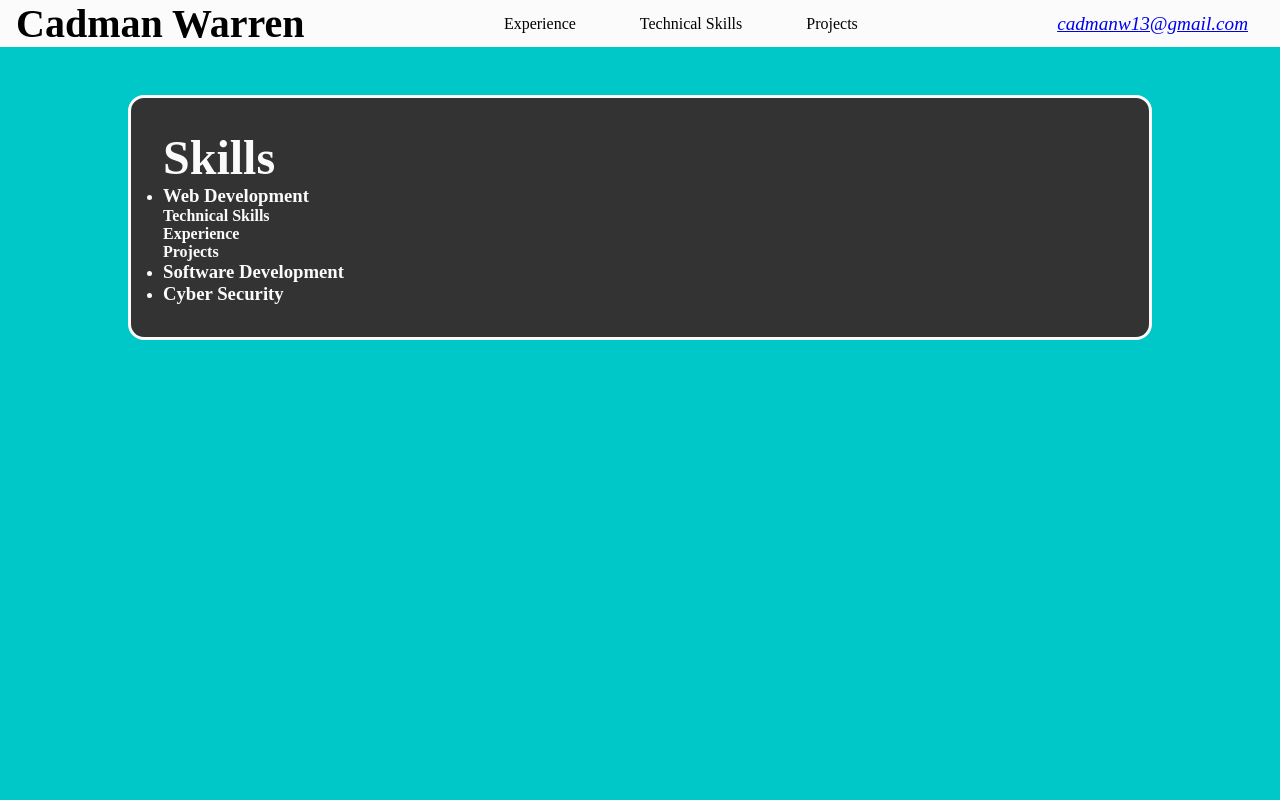
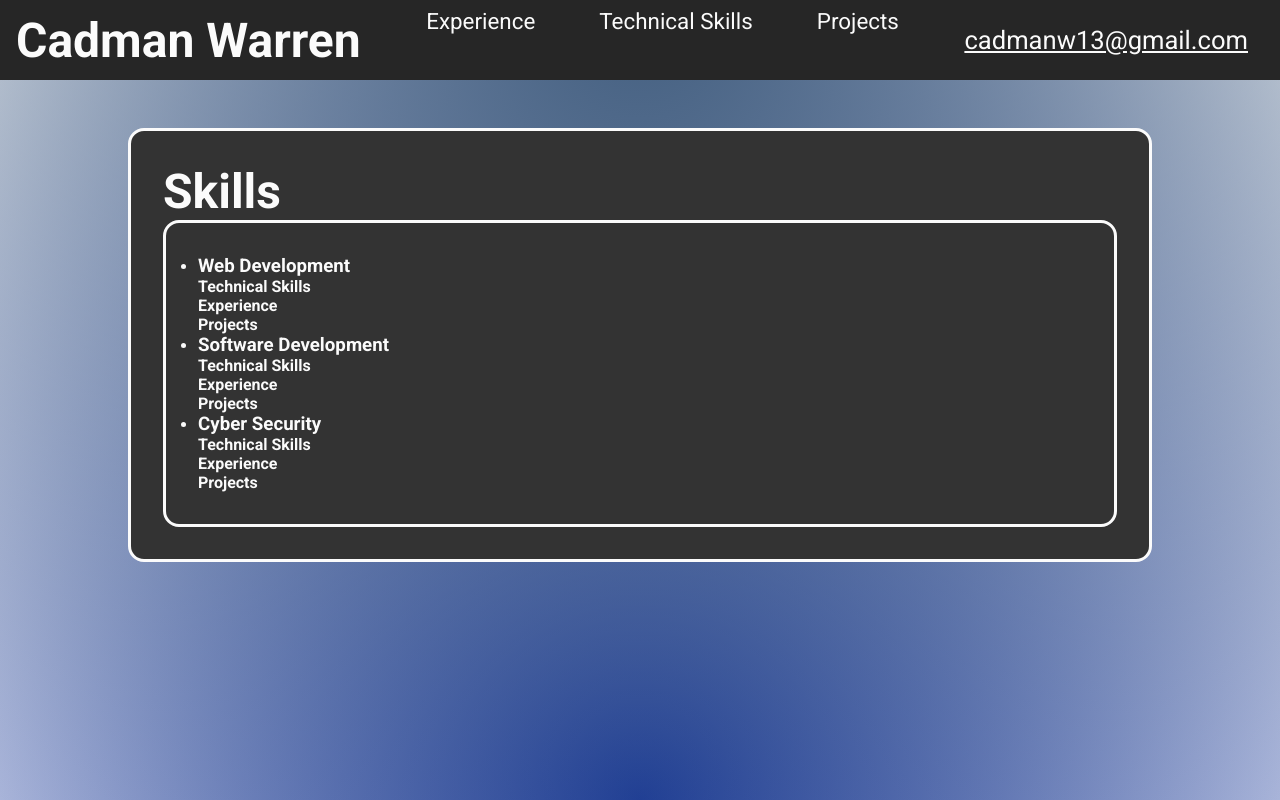
Before and after one commit to CadmanW/Cadman-Warren, a plain HTML site: page index.html in a window 1280 px wide. Drawn offline with Linux system fonts and the light colour scheme.

Commit message:
frontend web dev is so boring

```diff
--- a/index.html
+++ b/index.html
@@ -8,7 +8,7 @@
 </head>
 <body>
     <header>
-        <h1 id="title">Cadman Warren</h1>
+        <h1>Cadman Warren</h1>
         <nav>
             <ul id="nav-list">
                 <li class="nav-list-items">Experience</li>
@@ -24,23 +24,28 @@
     <main>
         <h2 id="skills-title">Skills</h2>
         <ul id="skills-list">
-            <li>
+            <li class="skills-list-items" id="web-dev">
                 <h3>Web Development</h3>
 
                 <h4>Technical Skills</h4>
-
                 <h4>Experience</h4>
                 <h4>Projects</h4>
             </li>
 
-            <li>
+            <li class="skills-list-items" id="software-dev">
                 <h3>Software Development</h3>
 
+                <h4>Technical Skills</h4>
+                <h4>Experience</h4>
+                <h4>Projects</h4>
             </li>
 
-            <li>
+            <li class="skills-list-items" id="cyber-security">
                 <h3>Cyber Security</h3>
 
+                <h4>Technical Skills</h4>
+                <h4>Experience</h4>
+                <h4>Projects</h4>
             </li>
         </ul>
     </main>
--- a/style.css
+++ b/style.css
@@ -1,3 +1,5 @@
+@import url('https://fonts.googleapis.com/css2?family=Roboto:ital,wght@0,100..900;1,100..900&display=swap');
+@import url('https://fonts.googleapis.com/css2?family=Roboto+Mono:ital,wght@0,100..700;1,100..700&display=swap');
 
 :root {
     --white: #fbfbfb;
@@ -7,12 +9,15 @@
     margin: 0;
     padding: 0;
     box-sizing: border-box;
+    font-family: "Roboto";
 }
 
 body {
     min-height: 100vh;
     width: 100vw;
-    background-color: rgb(0, 200, 200);
+    background:
+        radial-gradient(circle at top, #415d7e, transparent),
+        radial-gradient(circle at bottom, #18379a, transparent);
 }
 
 
@@ -27,16 +32,21 @@ body {
 header {
     position: sticky;
     width: 100%;
+    height: 10vh;
     display: flex;
     align-items: center;
     justify-content: space-between;
-    padding-left: 1rem;
-    padding-right: 2rem;
-    background-color: var(--white);
+    padding: 0.5rem 2rem 0.5rem 1rem;
+    background-color: #262626;
+    color: var(--white);
 }
 
+    h1 {
+        font-size: 3rem;
+    }
+
     nav {
-
+        height: 100%;
     }
 
     #nav-list {
@@ -49,16 +59,22 @@ header {
     }
 
         .nav-list-items {
-            margin-left: 2rem;
-            margin-right: 2rem;
+            padding: 0 2rem 0 2rem;
+            font-size: 1.4rem;
+            height: 100%;
+            display: flex;
+            justify-content: center;
         }
 
-    #title {
-        font-size: 2.5rem;
-    }
+        .nav-list-items:hover {
+            background-color: #363636;
+        }
 
-    address {
-        font-size: 1.2rem;
+    address > a {
+        font-size: 1.6rem;
+        color: var(--white);
+        font-style: normal;
+        cursor: pointer;
     }
 
 
@@ -72,7 +88,7 @@ header {
 
 
 main {
-    background-color: #333;
+    background: #333;
     color: var(--white);
     border: solid 0.2rem var(--white);
     border-radius: 1rem;
@@ -80,7 +96,11 @@ main {
     margin: 3rem 8rem 3rem 8rem;
 }
 
-    #skills-section {
+    #skills-title {
+        font-size: 3rem;
+    }
+
+    #skills-list {
         background-color: #333;
         color: var(--white);
         border: solid 0.2rem var(--white);
@@ -88,10 +108,6 @@ main {
         padding: 2rem;
     }
 
-        #skills-title {
-            font-size: 3rem;
-        }
-
-        #skills-list {
+        .skills-list-items {
 
         }
```
